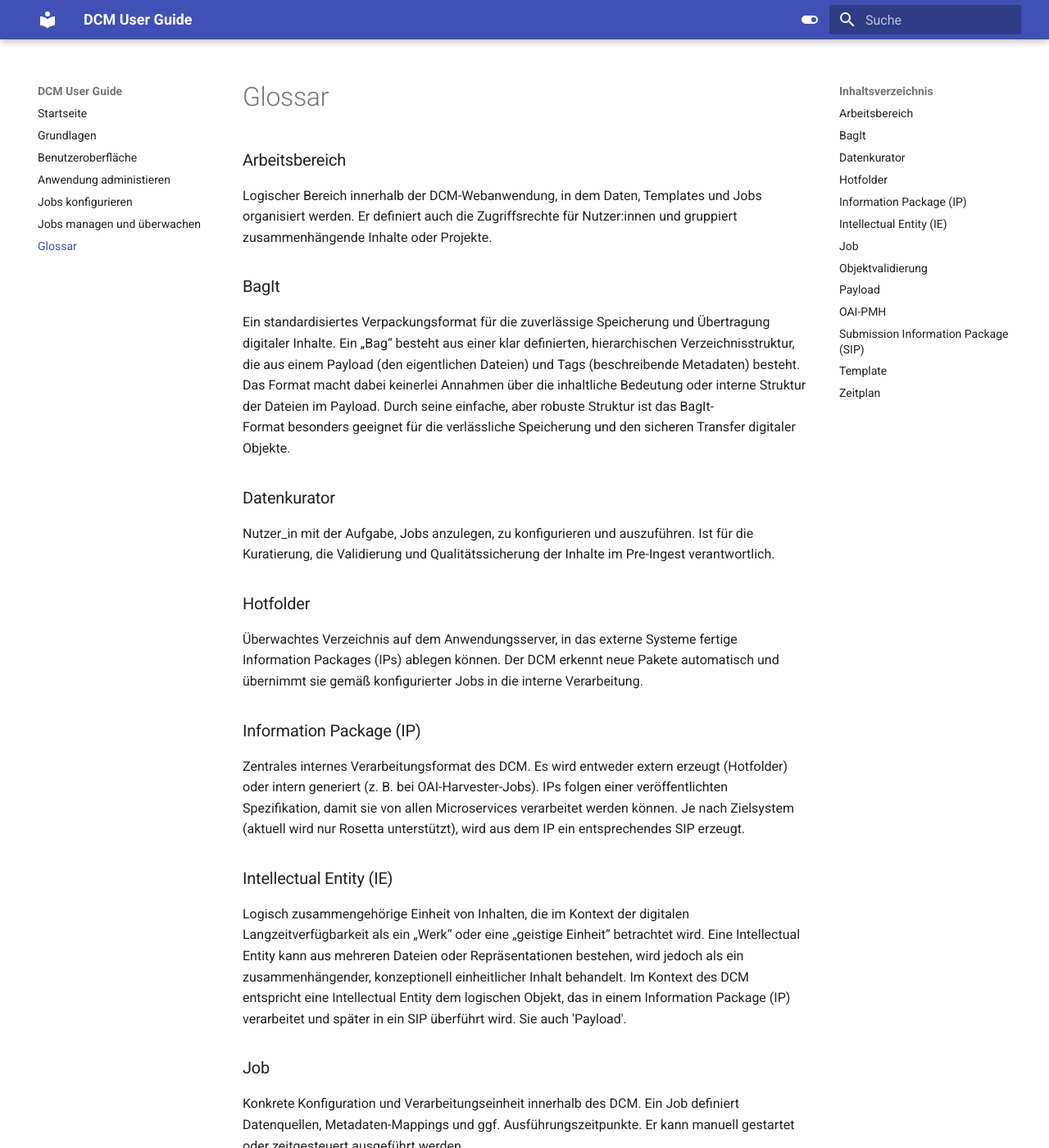
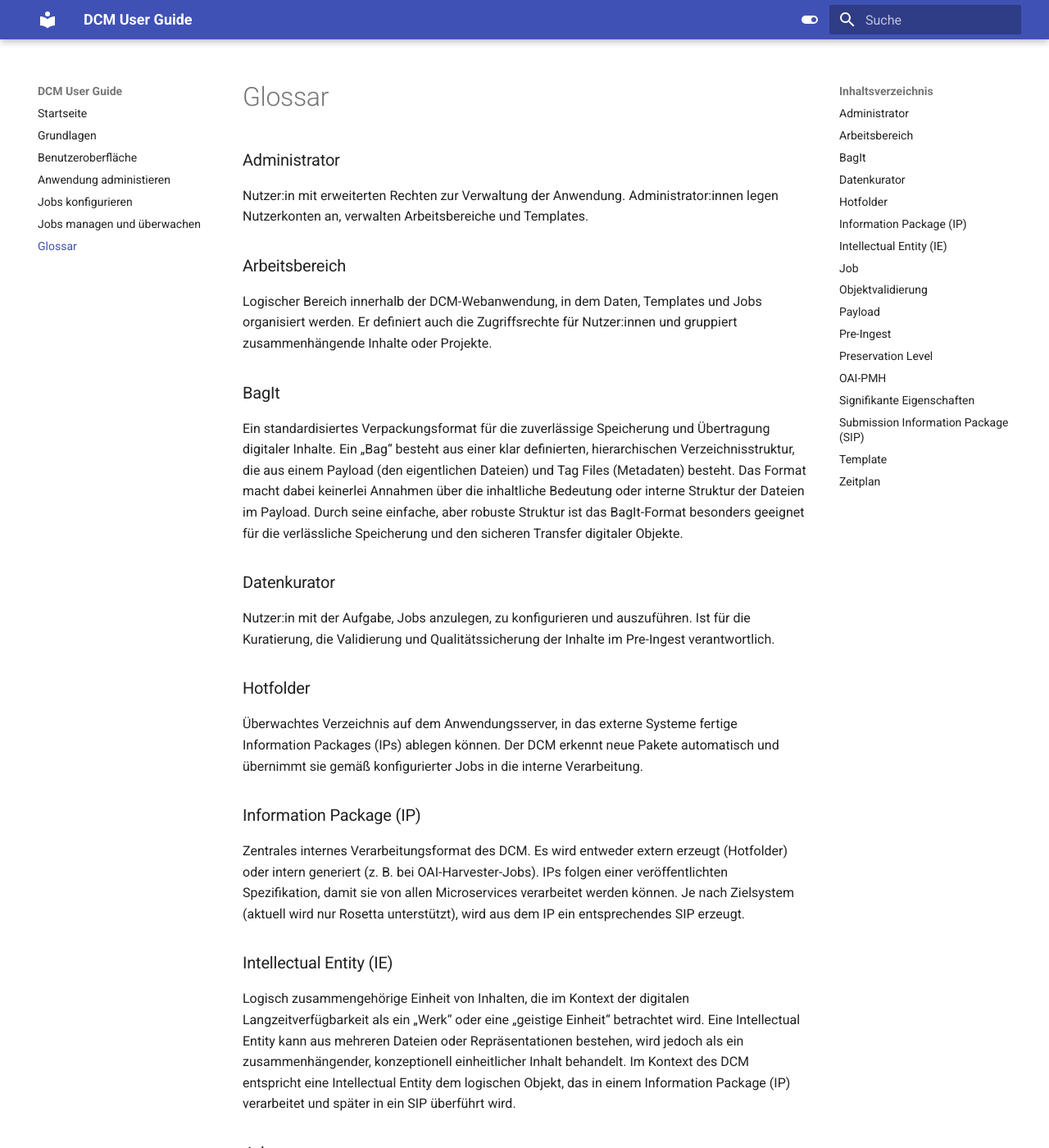
Before and after one commit to slenartz/dcm-user-manual, an MkDocs documentation site: the page built from docs/glossar.md, in a window 1280 px wide and 1400 px high. Shown: the whole window at 82% size. Built offline with MkDocs 1.6.1 and Material for MkDocs 9.7.7, drawn with Linux system fonts in a browser that asks for light colours; some of the changed text lies outside the part shown.

Commit message:
Revise and extend glossary

```diff
--- a/docs/glossar.md
+++ b/docs/glossar.md
@@ -1,13 +1,16 @@
 # Glossar
+
+### Administrator
+Nutzer:in mit erweiterten Rechten zur Verwaltung der Anwendung. Administrator:innen legen Nutzerkonten an, verwalten Arbeitsbereiche und Templates.
 
 ### Arbeitsbereich
 Logischer Bereich innerhalb der DCM-Webanwendung, in dem Daten, Templates und Jobs organisiert werden. Er definiert auch die Zugriffsrechte für Nutzer:innen und gruppiert zusammenhängende Inhalte oder Projekte.
 
 ### BagIt
-Ein standardisiertes Verpackungsformat für die zuverlässige Speicherung und Übertragung digitaler Inhalte. Ein „Bag“ besteht aus einer klar definierten, hierarchischen Verzeichnisstruktur, die aus einem Payload (den eigentlichen Dateien) und Tags (beschreibende Metadaten) besteht. Das Format macht dabei keinerlei Annahmen über die inhaltliche Bedeutung oder interne Struktur der Dateien im Payload. Durch seine einfache, aber robuste Struktur ist das BagIt-Format besonders geeignet für die verlässliche Speicherung und den sicheren Transfer digitaler Objekte.
+Ein standardisiertes Verpackungsformat für die zuverlässige Speicherung und Übertragung digitaler Inhalte. Ein „Bag“ besteht aus einer klar definierten, hierarchischen Verzeichnisstruktur, die aus einem Payload (den eigentlichen Dateien) und Tag Files (Metadaten) besteht. Das Format macht dabei keinerlei Annahmen über die inhaltliche Bedeutung oder interne Struktur der Dateien im Payload. Durch seine einfache, aber robuste Struktur ist das BagIt-Format besonders geeignet für die verlässliche Speicherung und den sicheren Transfer digitaler Objekte.
 
 ### Datenkurator
-Nutzer_in mit der Aufgabe, Jobs anzulegen, zu konfigurieren und auszuführen. Ist für die Kuratierung, die Validierung und Qualitätssicherung der Inhalte im Pre-Ingest verantwortlich.
+Nutzer:in mit der Aufgabe, Jobs anzulegen, zu konfigurieren und auszuführen. Ist für die Kuratierung, die Validierung und Qualitätssicherung der Inhalte im Pre-Ingest verantwortlich.
 
 ### Hotfolder
 Überwachtes Verzeichnis auf dem Anwendungsserver, in das externe Systeme fertige Information Packages (IPs) ablegen können. Der DCM erkennt neue Pakete automatisch und übernimmt sie gemäß konfigurierter Jobs in die interne Verarbeitung.
@@ -16,22 +19,31 @@ Nutzer_in mit der Aufgabe, Jobs anzulegen, zu konfigurieren und auszuführen. Is
 Zentrales internes Verarbeitungsformat des DCM. Es wird entweder extern erzeugt (Hotfolder) oder intern generiert (z. B. bei OAI-Harvester-Jobs). IPs folgen einer veröffentlichten Spezifikation, damit sie von allen Microservices verarbeitet werden können. Je nach Zielsystem (aktuell wird nur Rosetta unterstützt), wird aus dem IP ein entsprechendes SIP erzeugt.
 
 ### Intellectual Entity (IE)
-Logisch zusammengehörige Einheit von Inhalten, die im Kontext der digitalen Langzeitverfügbarkeit als ein „Werk“ oder eine „geistige Einheit“ betrachtet wird. Eine Intellectual Entity kann aus mehreren Dateien oder Repräsentationen bestehen, wird jedoch als ein zusammenhängender, konzeptionell einheitlicher Inhalt behandelt. Im Kontext des DCM entspricht eine Intellectual Entity dem logischen Objekt, das in einem Information Package (IP) verarbeitet und später in ein SIP überführt wird. Sie auch 'Payload'.
+Logisch zusammengehörige Einheit von Inhalten, die im Kontext der digitalen Langzeitverfügbarkeit als ein „Werk“ oder eine „geistige Einheit“ betrachtet wird. Eine Intellectual Entity kann aus mehreren Dateien oder Repräsentationen bestehen, wird jedoch als ein zusammenhängender, konzeptionell einheitlicher Inhalt behandelt. Im Kontext des DCM entspricht eine Intellectual Entity dem logischen Objekt, das in einem Information Package (IP) verarbeitet und später in ein SIP überführt wird.
 
 ### Job
 Konkrete Konfiguration und Verarbeitungseinheit innerhalb des DCM. Ein Job definiert Datenquellen, Metadaten-Mappings und ggf. Ausführungszeitpunkte. Er kann manuell gestartet oder zeitgesteuert ausgeführt werden.
 
 ### Objektvalidierung
-Prüfung der im Payload enthaltenen Dateien (für unterstützte Formate) auf formale Korrektheit. Zur Validierung kommt der spezialisierte Dateiformat-Validator JHOVE zum Einsatz.
+Prüfung der im Payload enthaltenen Dateien auf formale Korrektheit. Zur Validierung unterstützter Formate kommt JHOVE zum Einsatz.
 
 ### Payload
 Der Payload bezeichnet den eigentlichen Dateinhalt eines Information Packages im Verzeichnis '/data'. Er umfasst alle digitalen Objekte, die archiviert werden sollen — unabhängig von deren interner Struktur oder semantischer Bedeutung. Der Payload ist somit der Kernbestandteil eines Bags und Gegenstand der Objekt- bzw. Dateiformatvalidierung.
 
+### Pre-Ingest
+Phase vor der eigentlichen Übergabe an ein Langzeitarchivsystem, in der digitale Objekte vorbereitet, validiert und in Submission Information Packages überführt werden.
+
+### Preservation Level
+Metadatum zur Kennzeichnung der angestrebten Archivierungstiefe eines Objekts. Es beschreibt, in welchem Umfang ein digitales Objekt langfristig erhalten und nutzbar gemacht werden soll, z. B. auf Bitstream-Ebene oder mit weitergehenden Erhaltungszielen (logical, semantic).
+
 ### OAI-PMH
 Standardprotokoll zum Einsammeln von Metadaten aus Repositorien. Im DCM wird OAI-PMH (Open Archives Initiative Protocol for Metadata Harvesting) verwendet, um Metadaten abzurufen und als Grundlage für die Erstellung von Information Packages (IPs) zu nutzen. Der eigentliche Payload wird dabei nicht über OAI-PMH übertragen, sondern anhand der in den Records enthaltenen Links vom DCM automatisch nachgeladen.
 
+### Signifikante Eigenschaften
+Eigenschaften eines digitalen Objekts, die für dessen langfristige Verständlichkeit, Authentizität und Nutzbarkeit wesentlich sind. Sie werden im DCM als intellektuell erfasste Metadaten in den Kategorien Aussehen, Verhalten, Inhalt, Kontext und Struktur beschrieben.
+
 ### Submission Information Package (SIP)
-Paket, das an das Langzeitarchivsystem übergeben wird.
+Paket, das an das Langzeitarchivsystem übergeben wird. Es wird vom DCM aus einem Information Package (IP) erzeugt und enthält alle für den Ingest notwendigen Daten und Metadaten gemäß den Anforderungen des Zielsystems.
 
 ### Template
 Vordefinierte Konfiguration, die bestimmt, welche Art von Job angelegt wird. Enthält Angaben zu technischen Parametern, die vom Anwendungsadministrator gepflegt werden.
```
